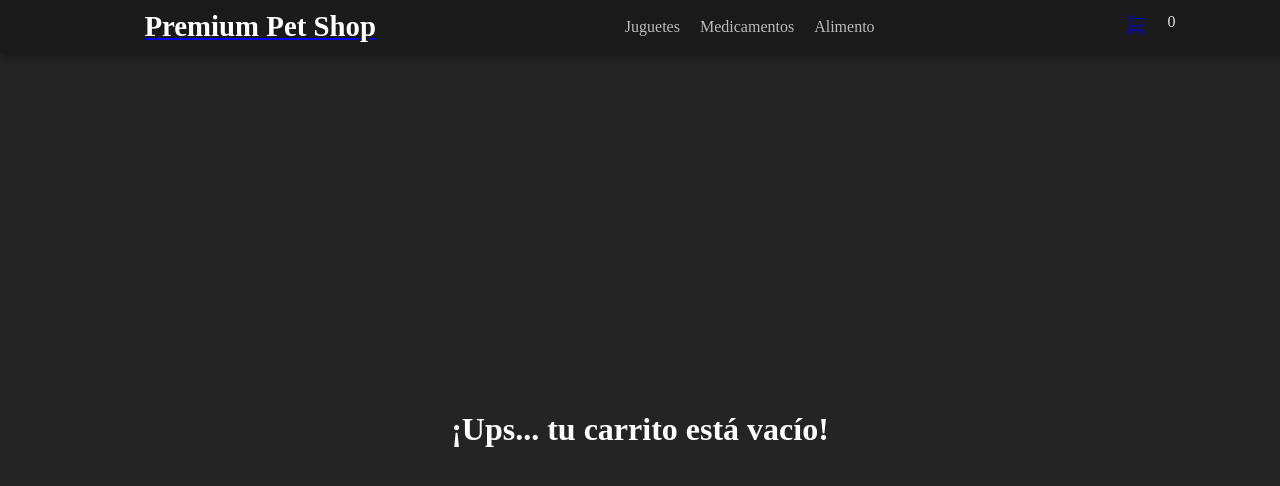
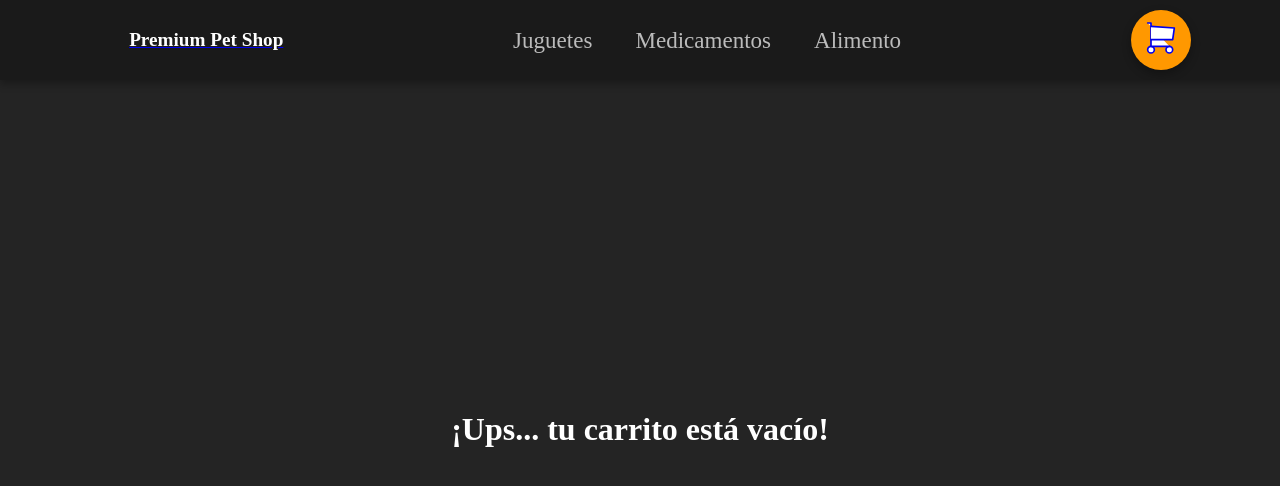
Before and after one commit to leotosi07/ReactCoder, a React (Vite) app: page /cart in a window 1280 px wide. Shown: the top 486 px of the page. Built offline with nearby package versions, Linux system fonts and the light colour scheme.

Commit message:
styles fixed v3

```diff
--- a/src/components/Cart/Cart.css
+++ b/src/components/Cart/Cart.css
@@ -1,16 +1,15 @@
-/* Estilos generales para el carrito */
 .cart-container {
     padding: 20px;
     max-width: 800px;
     margin: 0 auto;
-    color: #fff; /* Establecer el color de texto blanco globalmente para el carrito */
-    background-color: #333; /* Fondo oscuro para contrastar con el texto blanco */
+    color: #fff;
+    background-color: #333;
 }
 
 .cart-empty {
     text-align: center;
     margin-top: 50px;
-    color: white; /* Asegurarse que el texto también sea blanco */
+    color: white;
 }
 
 .cart-table {
@@ -27,13 +26,13 @@
 }
 
 .cart-table th {
-    background-color: #555; /* Fondo gris oscuro para las cabeceras de la tabla */
-    color: white; /* Asegurar que el texto de las cabeceras sea blanco */
+    background-color: #555;
+    color: white;
 }
 
 .cart-table td {
-    background-color: #444; /* Fondo un poco más claro que el encabezado para las celdas */
-    color: white; /* Asegurar que el texto de las celdas sea blanco */
+    background-color: #444;
+    color: white;
 }
 
 .remove-item-btn {
@@ -73,19 +72,19 @@
     background-color: #45a049;
 }
 
-/* Estilos para el formulario */
+
 .form-container {
     margin-top: 20px;
     padding: 20px;
-    background-color: #444; /* Fondo oscuro para el formulario */
+    background-color: #444;
     border-radius: 5px;
-    color: white; /* Texto blanco dentro del formulario */
+    color: white;
 }
 
 .form label {
     display: block;
     margin-bottom: 5px;
-    color: white; /* Asegurarse que las etiquetas sean blancas */
+    color: white;
 }
 
 .form input {
@@ -94,8 +93,8 @@
     margin-bottom: 15px;
     border: 1px solid #ccc;
     border-radius: 4px;
-    color: white; /* Asegurarse que el texto de los inputs sea blanco */
-    background-color: #555; /* Fondo gris oscuro para los inputs */
+    color: white;
+    background-color: #555;
 }
 
 .submit-btn {
--- a/src/components/CartWidget/CartWidget.css
+++ b/src/components/CartWidget/CartWidget.css
@@ -1,5 +1,56 @@
-.Cart{
+.Cart {
     display: flex;
     align-items: center;
     justify-content: center;
+    position: relative;
 }
+
+.cart-icon-container {
+    display: flex;
+    align-items: center;
+    justify-content: center;
+    position: relative;
+    cursor: pointer;
+    width: 60px;
+    height: 60px;
+    background-color: #ff9800;
+    border-radius: 50%;
+    box-shadow: 0 4px 10px rgba(0, 0, 0, 0.3);
+    transition: transform 0.3s ease, background-color 0.3s ease;
+}
+
+.cart-icon-container:hover {
+    transform: scale(1.1);
+    background-color: #ff5722;
+}
+
+.cart-icon-container svg {
+    width: 40px;
+    height: 40px;
+    fill: white;
+}
+
+.qtyItems {
+    position: absolute;
+    top: -8px;
+    right: -8px;
+    background-color: #f44336;
+    color: white;
+    font-size: 1em;
+    font-weight: bold;
+    padding: 2px 5px;
+    border-radius: 50%;
+    min-width: 24px;
+    text-align: center;
+    box-shadow: 0px 0px 6px rgba(0, 0, 0, 0.3);
+    transition: opacity 0.3s ease;
+}
+
+.qtyItems {
+    display: flex;
+    opacity: 1;
+}
+
+.qtyItems.zero {
+    display: none;
+}
--- a/src/components/CartWidget/CartWidget.jsx
+++ b/src/components/CartWidget/CartWidget.jsx
@@ -1,25 +1,19 @@
 import { CartIcon } from '../Icons/Icons'
 import './CartWidget.css'
 import { useCartContext } from "../../context/CartContext"
-import { useEffect, useState } from "react"
 import { Link } from "react-router-dom"
 
-
-
-function CartWidget (){
-
+function CartWidget() {
     const { qtyItems } = useCartContext()
-
 
     return (
         <section className="Cart">
-                <div className="cart-icon-container">
-
-                    <Link to="/cart">
-                    <CartIcon/>
-                    </Link>
-                    <span className="qtyItems">{qtyItems}</span>
-                </div>
+            <div className="cart-icon-container">
+                <Link to="/cart">
+                    <CartIcon />
+                    {qtyItems > 0 && <span className="qtyItems">{qtyItems}</span>}
+                </Link>
+            </div>
         </section>
     );
 }
--- a/src/components/Icons/Icons.jsx
+++ b/src/components/Icons/Icons.jsx
@@ -1,43 +1,3 @@
-export function AddToCartIcon() {
-    return (
-        <svg xmlns='http://www.w3.org/2000/svg' width='24' height='24' viewBox='0 0 24 24' strokeWidth='1' stroke='currentColor' fill='none' strokeLinecap='round' strokeLinejoin='round'>
-            <path stroke='none' d='M0 0h24v24H0z' fill='none' />
-            <path d='M6 19m-2 0a2 2 0 1 0 4 0a2 2 0 1 0 -4 0' />
-            <path d='M17 19m-2 0a2 2 0 1 0 4 0a2 2 0 1 0 -4 0' />
-            <path d='M17 17h-11v-14h-2' />
-            <path d='M6 5l6 .429m7.138 6.573l-.143 1h-13' />
-            <path d='M15 6h6m-3 -3v6' />
-        </svg>
-    )
-}
-
-export function RemoveFromCartIcon() {
-    return (
-        <svg xmlns='http://www.w3.org/2000/svg' width='24' height='24' viewBox='0 0 24 24' strokeWidth='1' stroke='currentColor' fill='none' strokeLinecap='round' strokeLinejoin='round'>
-            <path stroke='none' d='M0 0h24v24H0z' fill='none' />
-            <path d='M6 19m-2 0a2 2 0 1 0 4 0a2 2 0 1 0 -4 0' />
-            <path d='M17 19m-2 0a2 2 0 1 0 4 0a2 2 0 1 0 -4 0' />
-            <path d='M17 17h-11v-14h-2' />
-            <path d='M6 5l8 .571m5.43 4.43l-.429 3h-13' />
-            <path d='M17 3l4 4' />
-            <path d='M21 3l-4 4' />
-        </svg>
-    )
-}
-
-export function ClearCartIcon() {
-    return (
-        <svg xmlns='http://www.w3.org/2000/svg' width='24' height='24' viewBox='0 0 24 24' strokeWidth='1' stroke='currentColor' fill='none' strokeLinecap='round' strokeLinejoin='round'>
-            <path stroke='none' d='M0 0h24v24H0z' fill='none' />
-            <path d='M6 19m-2 0a2 2 0 1 0 4 0a2 2 0 1 0 -4 0' />
-            <path d='M17 17a2 2 0 1 0 2 2' />
-            <path d='M17 17h-11v-11' />
-            <path d='M9.239 5.231l10.761 .769l-1 7h-2m-4 0h-7' />
-            <path d='M3 3l18 18' />
-        </svg>
-    )
-}
-
 export function CartIcon() {
     return (
         <svg xmlns='http://www.w3.org/2000/svg' width='24' height='24' viewBox='0 0 24 24' strokeWidth='1' stroke='currentColor' fill='none' strokeLinecap='round' strokeLinejoin='round'>
--- a/src/components/NavBar/NavBar.css
+++ b/src/components/NavBar/NavBar.css
@@ -1,60 +1,54 @@
-/* Asegurarse de que el NavBar esté fijo en la parte superior */
 .NavBar {
     display: flex;
     justify-content: space-around;
     align-items: center;
     padding: 10px 20px;
-    background-color: #1a1a1a; /* Fondo oscuro */
+    background-color: #1a1a1a;
     box-shadow: 0px 4px 8px rgba(0, 0, 0, 0.3);
-    position: fixed;         /* Fijar el nav en la parte superior */
-    top: 0;                  /* Colocar el nav en la parte superior */
-    left: 0;                 /* Colocar el nav alineado a la izquierda */
-    width: 100%;             /* Asegurarse de que ocupe todo el ancho */
-    z-index: 1000;           /* Colocar el nav encima de otros elementos */
+    position: fixed;
+    top: 0;
+    left: 0;
+    width: 100%;
+    z-index: 1000;
 }
 
-/* Estilo para el título en el NavBar */
 .NavBar h3 {
-    font-size: 1.8em;
-    color: #ffffff; /* Texto claro para contraste */
+    font-size: 1.2em;
+    color: #ffffff;
     margin: 0;
     text-decoration: none;
 }
 
-/* Estilo para el contenedor de los enlaces de la categoría */
 .NavBar div {
+    font-size: 1.2em;
     display: flex;
     gap: 20px;
 }
 
-/* Estilo de los enlaces (no activos) */
 .Option, .ActiveOption {
-    font-size: 1em;
-    color: #bbbbbb; /* Texto gris claro */
+    padding: 0em 0.5em;
+    font-size: 1.2em;
+    color: #bbbbbb;
     text-decoration: none;
     transition: color 0.3s ease;
 }
 
-/* Estilo para el hover de los enlaces */
 .Option:hover {
-    color: #ffffff; /* Texto blanco al hacer hover */
+    color: #ffffff;
 }
 
-/* Estilo para el enlace activo */
 .ActiveOption {
-    color: #4CAF50; /* Color de acento para el enlace activo */
+    color: #4CAF50;
     font-weight: bold;
 }
 
-/* Estilo para el widget del carrito */
 .CartWidget {
     display: flex;
     align-items: center;
-    color: #ffffff; /* Texto claro para el carrito */
+    color: #ffffff;
     font-size: 1.2em;
 }
 
-/* Asegurarse de que el contenido principal no quede debajo del NavBar */
 .App {
-    margin-top: 80px; /* Ajusta el margen superior para dejar espacio para el NavBar */
+    margin-top: 80px;
 }
```
Also changed, not shown: src/assets/icon.jpg (added), src/assets/icon.svg (deleted), src/components/ItemListContainer/ItemListContainer.css (deleted).
